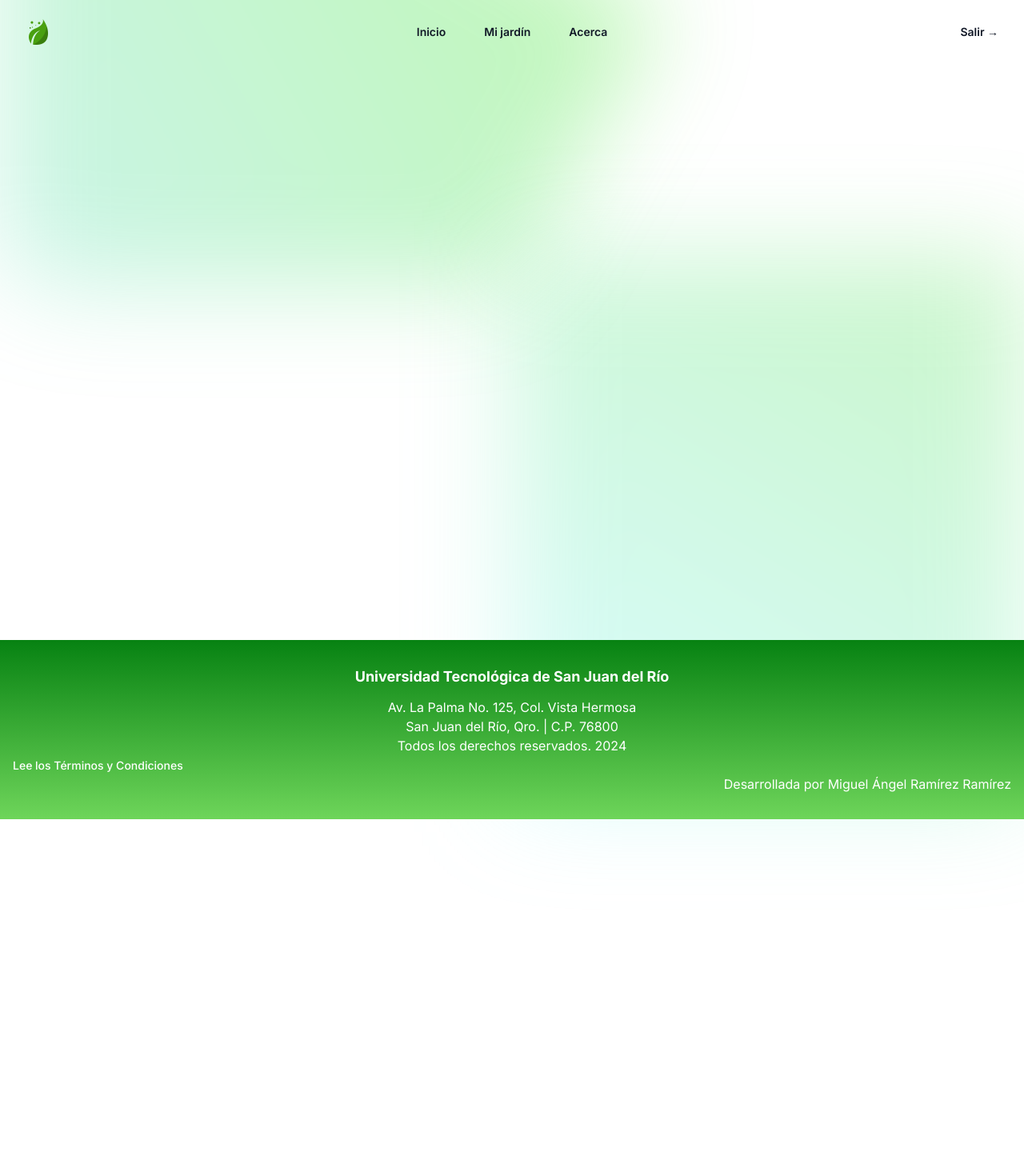
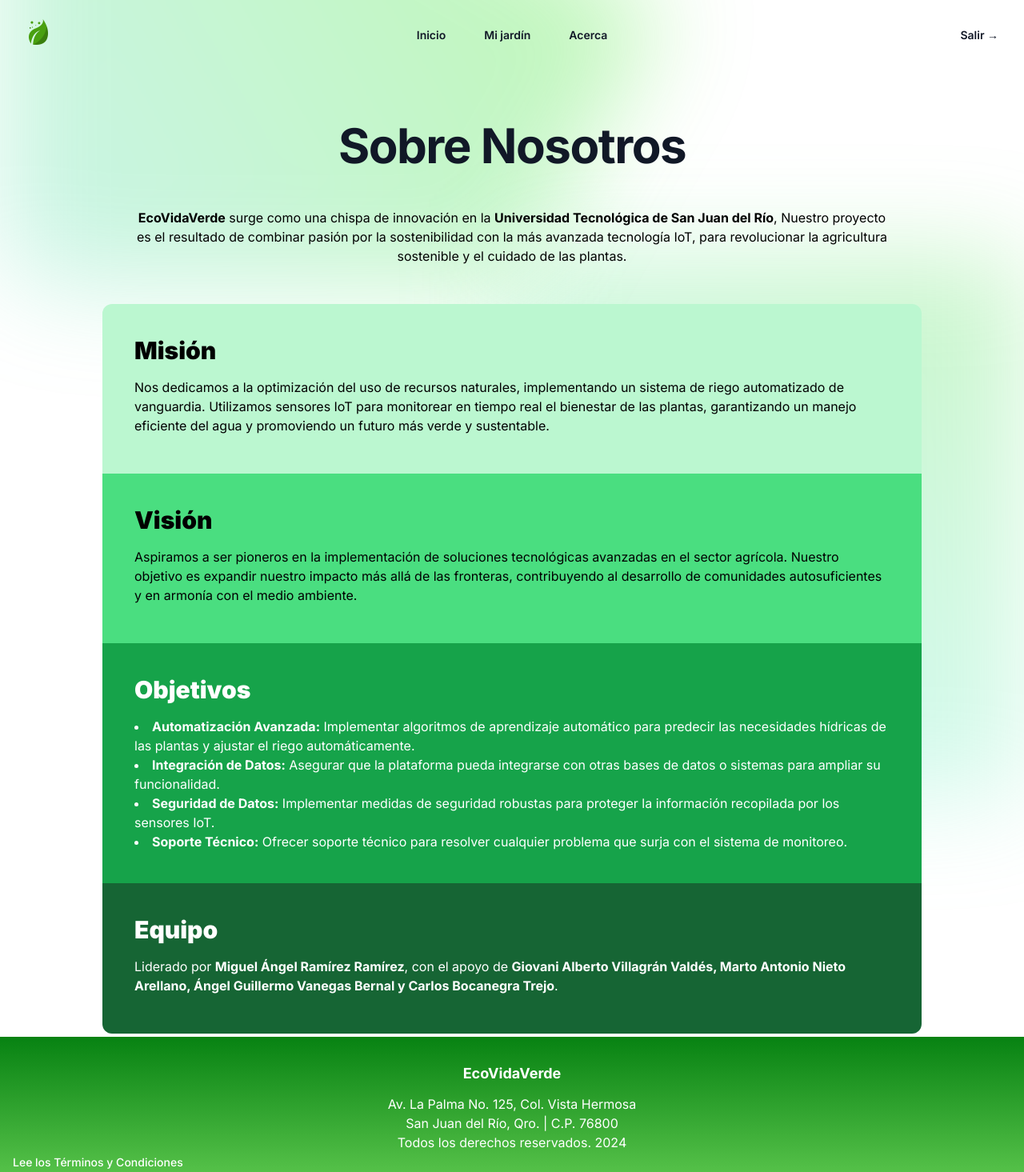
Before and after one commit to MigueDevp/ecovidaverde, a Next.js app: page /acerca in a window 1280 px wide. Shown: the top 1465 px of the page at 80% size. Before the commit the page ends 1024 px from the top, so only its background shows below. Built offline with nearby package versions, Linux system fonts and the light colour scheme.

Commit message:
PAGINA DE ABOUT 100%

```diff
--- a/src/app/acerca/page.tsx
+++ b/src/app/acerca/page.tsx
@@ -4,20 +4,99 @@ import Footer from "../components/footer";
 import Wallpaper from "../components/wallpaper";
 import DownWallpaper from "../components/downwallpaper";
 
+export default function AcercaPage() {
+  return (
+    <div>
+      <div className="flex justify-items-center ml-32 mr-32 mb-96">
+        <Navbar routes={routes} />
+        <Wallpaper />
+        <div className="h-screen w-screen flex flex-col justify-between mt-28">
+          <div className="text-center p-10 justify-center">
+            <h1 className="text-6xl font-bold tracking-tight text-gray-900 mb-12">
+              Sobre Nosotros
+            </h1>
+            <p className="mb-2 justify-center">
+              <strong>EcoVidaVerde</strong> surge como una chispa de innovación
+              en la <strong>Universidad Tecnológica de San Juan del Río</strong>
+              , Nuestro proyecto es el resultado de combinar pasión por la
+              sostenibilidad con la más avanzada tecnología IoT, para
+              revolucionar la agricultura sostenible y el cuidado de las
+              plantas.
+            </p>
+          </div>
 
-export default function AcercaPage() {
-    return(
-        <div>
-            <div className="h-screen w-screen flex justify-center items-center">
-            <Navbar routes={routes} />
-            <Wallpaper></Wallpaper>
+          <div className="bg-green-200 p-10 rounded-t-xl hover:scale-105 transition-transform duration-300 hover:">
+            <h2 className="text-3xl font-bold mb-4">
+              <strong>Misión</strong>
+            </h2>
+            <p className="mb-2">
+              Nos dedicamos a la optimización del uso de recursos naturales,
+              implementando un sistema de riego automatizado de vanguardia.
+              Utilizamos sensores IoT para monitorear en tiempo real el
+              bienestar de las plantas, garantizando un manejo eficiente del
+              agua y promoviendo un futuro más verde y sustentable.
+            </p>
+          </div>
 
+          <div className="bg-green-400 p-10 hover:scale-105 transition-transform duration-300">
+            <h2 className="text-3xl font-bold mb-4">
+              <strong>Visión</strong>
+            </h2>
+            <p className="mb-2">
+              Aspiramos a ser pioneros en la implementación de soluciones
+              tecnológicas avanzadas en el sector agrícola. Nuestro objetivo es
+              expandir nuestro impacto más allá de las fronteras, contribuyendo
+              al desarrollo de comunidades autosuficientes y en armonía con el
+              medio ambiente.
+            </p>
+          </div>
 
-            <DownWallpaper></DownWallpaper>
+          <div className="bg-green-600 text-white p-10 hover:scale-105 transition-transform duration-300">
+            <h2 className="text-3xl font-bold mb-4">
+              <strong className="text-white">Objetivos</strong>
+            </h2>
+            <ul className="list-disc list-inside">
+              <li>
+                <strong>Automatización Avanzada:</strong> Implementar algoritmos
+                de aprendizaje automático para predecir las necesidades hídricas
+                de las plantas y ajustar el riego automáticamente.
+              </li>
+              <li>
+                <strong>Integración de Datos:</strong> Asegurar que la
+                plataforma pueda integrarse con otras bases de datos o sistemas
+                para ampliar su funcionalidad.
+              </li>
+              <li>
+                <strong>Seguridad de Datos:</strong> Implementar medidas de
+                seguridad robustas para proteger la información recopilada por
+                los sensores IoT.
+              </li>
+              <li>
+                <strong>Soporte Técnico:</strong> Ofrecer soporte técnico para
+                resolver cualquier problema que surja con el sistema de
+                monitoreo.
+              </li>
+            </ul>
+          </div>
 
+          <div className="bg-green-800 text-white p-10 rounded-b-xl  mb-40 hover:scale-105 transition-transform duration-300">
+            <h2 className="text-3xl font-bold mb-4">
+              <strong>Equipo</strong>
+            </h2>
+            <p className="mb-2">
+              Liderado por <strong>Miguel Ángel Ramírez Ramírez</strong>, con el
+              apoyo de{" "}
+              <strong>
+                Giovani Alberto Villagrán Valdés, Marto Antonio Nieto Arellano,
+                Ángel Guillermo Vanegas Bernal y Carlos Bocanegra Trejo
+              </strong>
+              .
+            </p>
+          </div>
         </div>
-        <Footer></Footer>
-
-        </div>
-    );
+        <DownWallpaper></DownWallpaper>
+      </div>
+      <Footer></Footer>
+    </div>
+  );
 }
--- a/src/app/components/downwallpaper.tsx
+++ b/src/app/components/downwallpaper.tsx
@@ -2,7 +2,9 @@
 export default function DownWallpaper() {
     return(
         <div className="absolute inset-x-0 top-[calc(100%-13rem)] -z-10 transform-gpu overflow-hidden blur-3xl sm:top-[calc(100%-30rem)]" aria-hidden="true">
-            <div className="relative left-[calc(50%+3rem)] aspect-[1155/678] w-[36.125rem] -translate-x-1/2 bg-gradient-to-tr from-[#80f4ff] to-[#37d70e] opacity-30 sm:left-[calc(50%+36rem)] sm:w-[72.1875rem]"></div>
+            <div className="relative left-[calc(50%+3rem)] aspect-[1155/678] w-[36.125rem] -translate-x-1/2 bg-gradient-to-tr from-[#80f4ff] to-[#37d70e] opacity-30 sm:left-[calc(50%+36rem)] sm:w-[72.1875rem]">
+
+            </div>
         </div>
     )
 }
--- a/src/app/components/footer.tsx
+++ b/src/app/components/footer.tsx
@@ -7,7 +7,7 @@ export default function Footer() {
         <div className="text-center">
           <div>
             <h5 className="text-lg font-bold mb-3">
-              Universidad Tecnológica de San Juan del Río
+              EcoVidaVerde
             </h5>
             <p>Av. La Palma No. 125, Col. Vista Hermosa</p>
             <p>San Juan del Río, Qro. | C.P. 76800</p>
--- a/src/app/components/navbar.tsx
+++ b/src/app/components/navbar.tsx
@@ -25,7 +25,7 @@ export default function Navbar({ routes }: NavbarProps) {
   return (
     <header className="absolute inset-x-0 top-0 z-50">
       <nav
-        className="flex items-center justify-between p-6 lg:px-8"
+        className="flex items-end justify-between p-6 lg:px-8"
         aria-label="Global"
       >
         <div className="flex lg:flex-1 items-center">
--- a/src/app/home/page.tsx
+++ b/src/app/home/page.tsx
@@ -21,15 +21,14 @@ export default function Home() {
       <Navbar routes={routes} />
       <Wallpaper></Wallpaper>
 
-      <div className="mx-auto max-w-2xl py-32 sm:py-48 lg:py-56">
+      <div className="mx-auto max-w-2xl py-32 sm:py-48 lg:py-56 mb-96">
         <div className="hidden sm:mb-8 sm:flex sm:justify-center mt-0">
           <div className="relative rounded-full px-3 py-1 text-sm leading-6 text-gray-600 ring-1 ring-gray-900/10 hover:ring-gray-900/20">
-            Descubre más acerca del cuidado de las plantas.{" "}
-            <a href="/vidaverde" className="font-semibold text-green-600">
+            Descubre más acerca de EcoVidaVerde.{" "}
+            <a href="/acerca" className="font-semibold text-green-600">
               <span className="absolute inset-0" aria-hidden="true" />
               Leer más <span aria-hidden="true">&rarr;</span>
             </a>
-
           </div>
         </div>
         <div className="text-center">
@@ -58,7 +57,6 @@ export default function Home() {
       </div>
 
       <DownWallpaper></DownWallpaper>
-      <Footer></Footer>
     </div>
   );
 }
--- a/src/app/monitoreo/page.tsx
+++ b/src/app/monitoreo/page.tsx
@@ -12,20 +12,18 @@ export default function Monitoreo() {
 
         <Wallpaper></Wallpaper>
 
-        <div className="mt-0 p-4 text-center shadow-md">
-          <div className="text-lg text-gray-800 mb-4">
-            Introduce tu número de celular para recibir notificaciones acerca de
-            tus plantas y estar siempre al tanto de su cuidado.
+        <div className="justify-items-center ml-32 mr-32">
+          <div className="text-center mt-8">
+            <h1 className="text-6xl font-bold tracking-tight">
+              Monitoreo en Tiempo Real
+            </h1>
+            <p className="mt-2 text-lg text-gray-600">
+              Monitorea tu jardín y asegura el bienestar de tus plantas
+            </p>
           </div>
-          <div className="flex justify-center items-center">
-            <input
-              type="text"
-              placeholder="Introduce tu número de celular"
-              className="px-4 py-2 mr-6 border-gray-300 rounded-xl focus:outline-none focus:ring-2 focus:ring-green-500 focus:border-transparent"
-            />
-            <button className="px-4 py-2 bg-green-600 text-white rounded-md hover:bg-green-500 focus-visible:outline focus-visible:outline-2 focus-visible:outline-offset-2 focus-visible:outline-green-600">
-              Conectar con WhatsApp
-            </button>
+          <div className="text-center">
+            <p>Monitorea en tiempo real el estado de tus plantas de una manera nunca antes vista.</p>
+            <p>Puedes incluso</p>
           </div>
         </div>
 
```
